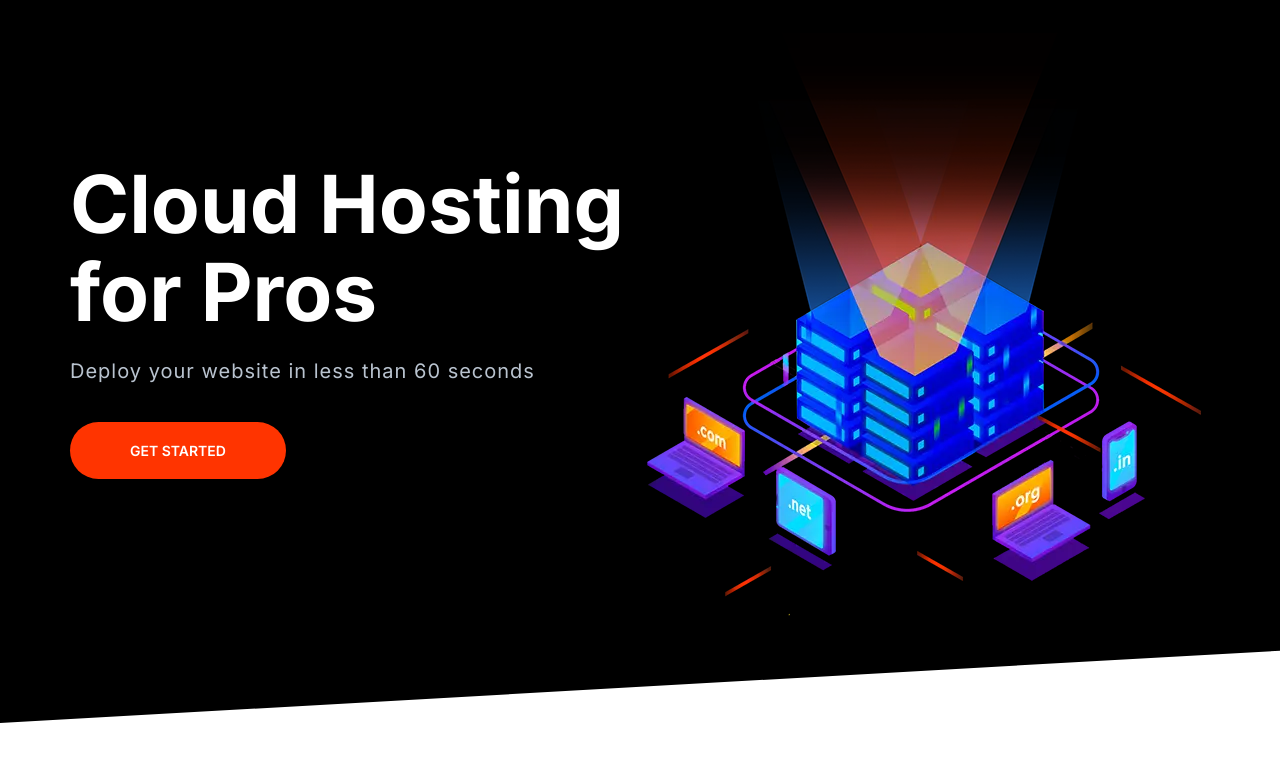
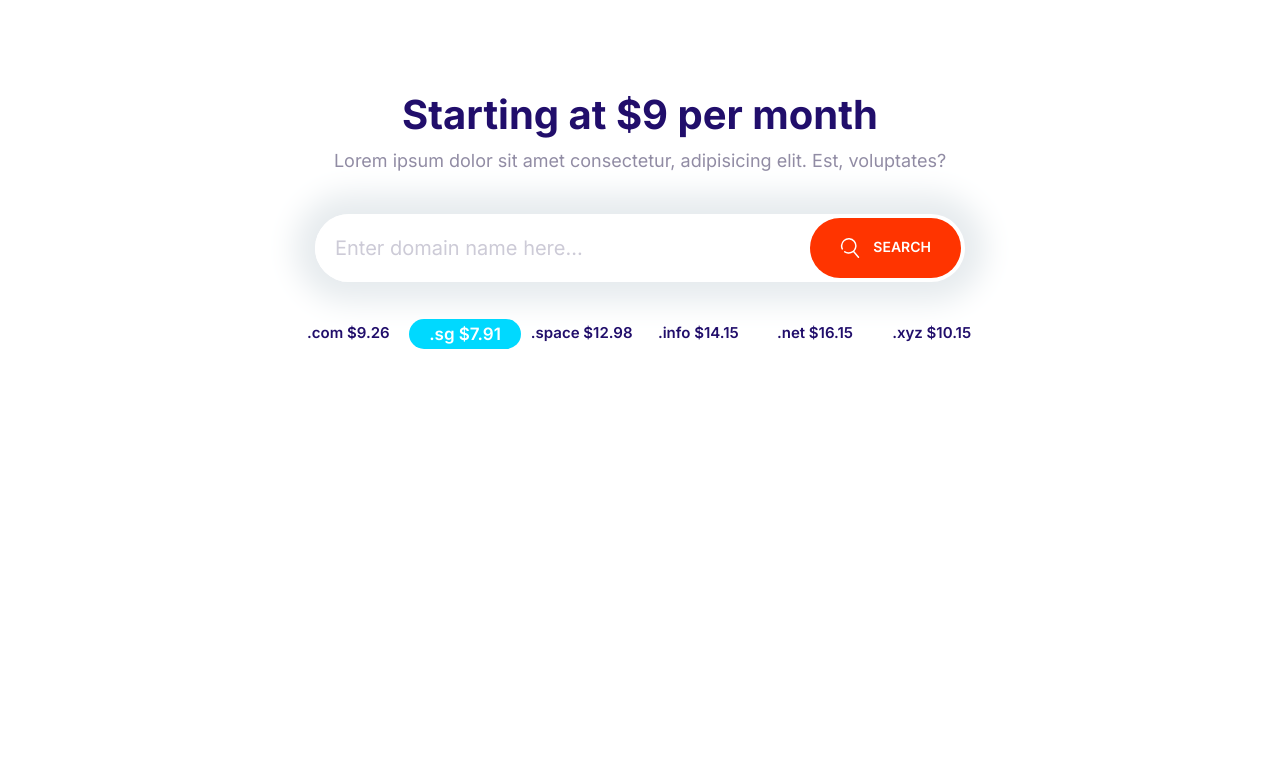
Before and after one commit to h3nrzi/moshify, a plain HTML site: page index.html in a window 1280 px wide. Drawn offline with Linux system fonts and the light colour scheme.

Commit message:
Domain section.

```diff
--- a/css/styles.css
+++ b/css/styles.css
@@ -232,6 +232,7 @@ a {
   cursor: pointer;
   white-space: nowrap;
   margin: 1rem 0;
+  outline: 0;
 
   &.btn--primary {
     background-color: var(--color-primary);
@@ -280,6 +281,13 @@ a {
   &.btn--stretched {
     padding-right: 6rem;
     padding-left: 6rem;
+  }
+
+  & .icon {
+    width: 2rem;
+    height: 2rem;
+    margin-right: 1rem;
+    vertical-align: middle;
   }
 }
 
@@ -752,3 +760,42 @@ a {
     }
   }
 }
+
+/* domain */
+
+.domain {
+  & .domain__prices {
+    display: grid;
+    grid-template-columns: repeat(3, 1fr);
+    grid-template-rows: repeat(2, 1fr);
+    justify-items: center;
+    font-size: 2rem;
+    font-weight: 600;
+
+    & .list__item {
+      margin-bottom: 2rem;
+    }
+  }
+
+  & .inputGroup {
+    box-shadow: 0 0 30px 20px #e6ebee;
+    border: 0;
+    margin: 4rem 0;
+  }
+}
+
+@media screen and (min-width: 768px) {
+  .domain {
+    & .domain__prices {
+      font-size: 1.5rem;
+      grid-template-columns: repeat(auto-fit, minmax(10rem, 1fr));
+      max-width: 700px;
+      margin: 0 auto;
+    }
+
+    & .inputGroup {
+      max-width: 650px;
+      margin: 4rem auto;
+    }
+  }
+}
--- a/index.html
+++ b/index.html
@@ -13,20 +13,36 @@
     <link rel="stylesheet" href="css/styles.css" />
   </head>
   <body>
-    <section class="block block--dark block--skewedLeft hero">
+    <!-- block component -->
+    <section class="block domain">
       <div class="container">
-        <div class="grid grid--1x2">
-          <header class="block__header hero__content">
-            <h1 class="block__heading">Cloud Hosting for Pros</h1>
-            <p class="hero__tagline">Deploy your website in less than 60 seconds</p>
-            <a href="#" class="btn btn--accent btn--stretched">Get Started</a>
-          </header>
-          <picture>
-            <source type="image/webp" srcset="images/banner.webp 1x, images/banner@2x.webp 2x" />
-            <source type="image/png" srcset="images/banner.png 1x, images/banner@2x.png 2x" />
-            <img class="hero__img" src="images/banner.png" alt="" />
-          </picture>
+        <header class="block__header">
+          <h2>Starting at $9 per month</h2>
+          <p>Lorem ipsum dolor sit amet consectetur, adipisicing elit. Est, voluptates?</p>
+        </header>
+        <!-- inputGroup component -->
+        <div class="inputGroup">
+          <input class="input" type="text" placeholder="Enter domain name here..." />
+          <button class="btn btn--accent">
+            <!-- icon component -->
+            <svg class="icon icon--white">
+              <use xlink:href="images/sprite.svg#search" />
+            </svg>
+            Search
+          </button>
         </div>
+        <!-- list component -->
+        <ul class="list domain__prices">
+          <li class="list__item">.com $9.26</li>
+          <li class="list__item">
+            <!-- badge component -->
+            <span class="badge badge--secondary">.sg $7.91</span>
+          </li>
+          <li class="list__item">.space $12.98</li>
+          <li class="list__item">.info $14.15</li>
+          <li class="list__item">.net $16.15</li>
+          <li class="list__item">.xyz $10.15</li>
+        </ul>
       </div>
     </section>
     <script src="js/main.js"></script>
```
Also changed, not shown: section/domain.html (added, +32 -0 lines).
